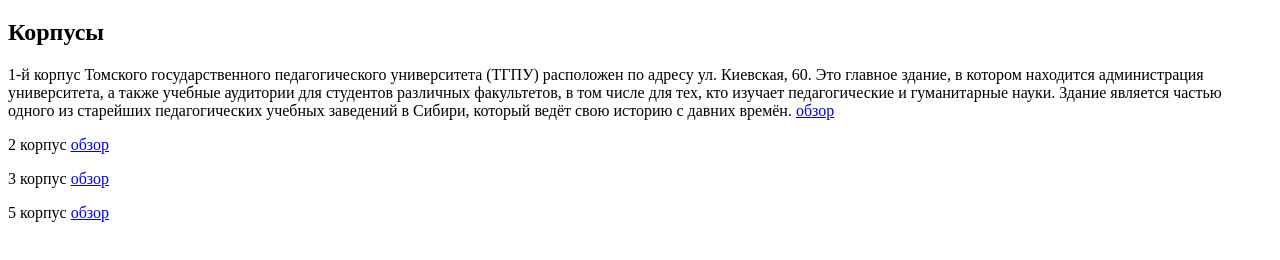
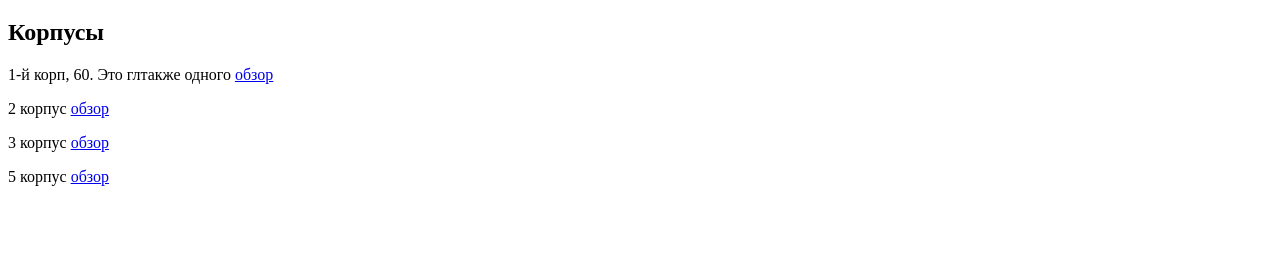
Before and after one commit to komissarovi/komissarovi.github.io, a plain HTML site: page index.html in a window 1280 px wide. Shown: the part 230-490 px from the top of the page. Drawn offline with Linux system fonts and the light colour scheme.

Commit message:
Tue, Nov 4, 2025, 10:17 PM +07:00

```diff
--- a/index.html
+++ b/index.html
@@ -11,7 +11,7 @@
         </ul>
         <h1>Web</h1>
         <h2>Корпусы</h2>
-        <p>1-й корпус Томского государственного педагогического университета (ТГПУ) расположен по адресу ул. Киевская, 60. Это главное здание, в котором находится администрация университета, а также учебные аудитории для студентов различных факультетов, в том числе для тех, кто изучает педагогические и гуманитарные науки. Здание является частью одного из старейших педагогических учебных заведений в Сибири, который ведёт свою историю с давних времён.
+        <p>1-й корп, 60. Это глтакже одного
              <a href="https://ru.wikipedia.org/wiki/%D0%A2%D0%BE%D0%BC%D1%81%D0%BA">обзор</a>
 
         </p>
```
